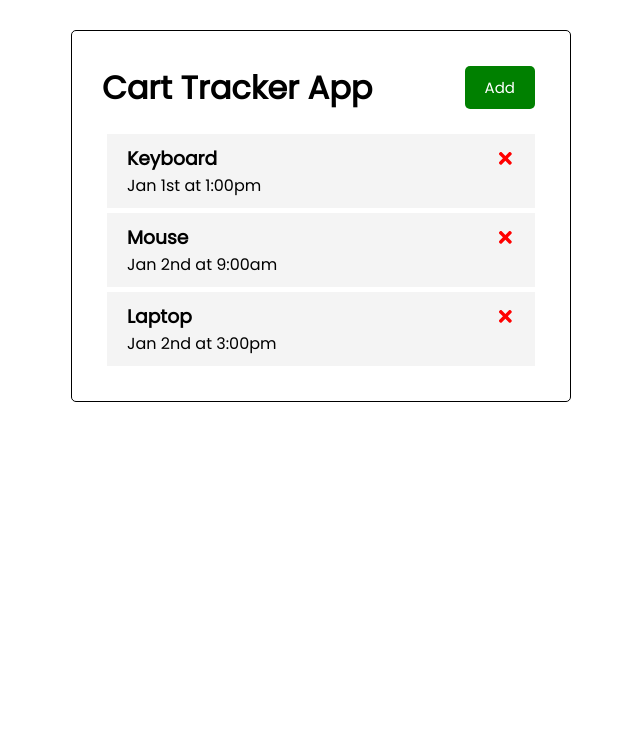
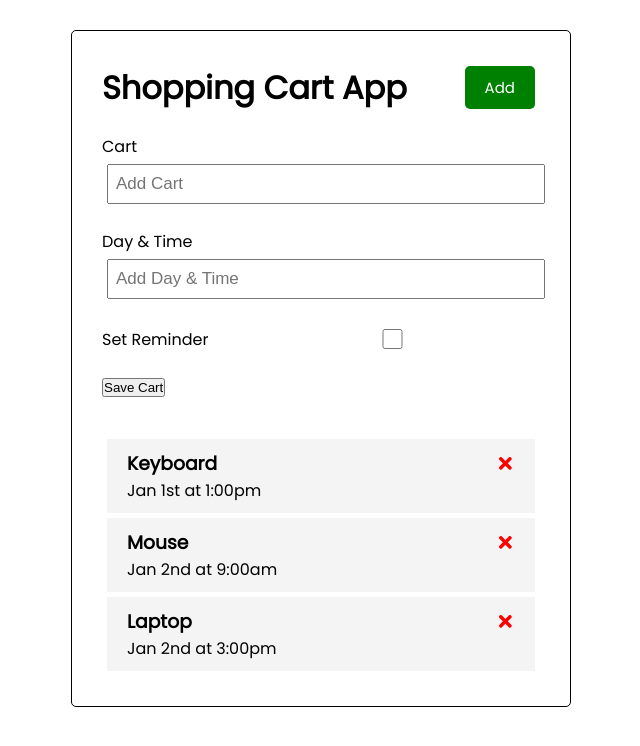
Before and after one commit to nomadkode/nomad-shopping-cart, a React (Create React App) app: page / in a window 1280 px wide. Shown: the top 746 px of the page, without its empty margins (319-959 px from the left). Built offline with nearby package versions, Linux system fonts and the light colour scheme.

Commit message:
add AddCart.js

```diff
--- a/public/index.html
+++ b/public/index.html
@@ -9,7 +9,7 @@
       name="description"
       content="Web site created using create-react-app"
     />
-    <title>Cart Tracker App</title>
+    <title>Shopping Cart App</title>
   </head>
   <body>
     <noscript>You need to enable JavaScript to run this app.</noscript>
--- a/src/App.js
+++ b/src/App.js
@@ -1,6 +1,7 @@
 import { useState } from 'react';
 import Carts from './components/Carts';
 import Header from './components/Header';
+import AddCart from './components/AddCart';
 
 const App = () => {
   const [carts, setCarts] = useState([
@@ -41,6 +42,7 @@ const App = () => {
   return (
     <div className="container">
       <Header />
+      <AddCart />
       {carts.length > 0 ? (
         <Carts carts={carts} onDelete={deleteCart} onToggle={toggleReminder} />
       ) : (
--- /dev/null
+++ b/src/components/AddCart.js
@@ -0,0 +1,22 @@
+const AddCart = () => {
+  return (
+    <form className="add-form">
+      <div className="form-control">
+        <label>Cart</label>
+        <input type="text" placeholder="Add Cart" />
+      </div>
+      <div className="form-control">
+        <label>Day & Time</label>
+        <input type="text" placeholder="Add Day & Time" />
+      </div>
+      <div className="form-control form-control-check">
+        <label>Set Reminder</label>
+        <input type="checkbox" />
+      </div>
+
+      <input type="submit" value="Save Cart" />
+    </form>
+  );
+};
+
+export default AddCart;
--- a/src/components/Header.js
+++ b/src/components/Header.js
@@ -15,7 +15,7 @@ const Header = ({ title }) => {
 };
 
 Header.defaultProps = {
-  title: 'Cart Tracker App',
+  title: 'Shopping Cart App',
 };
 
 Header.propTypes = {
```
